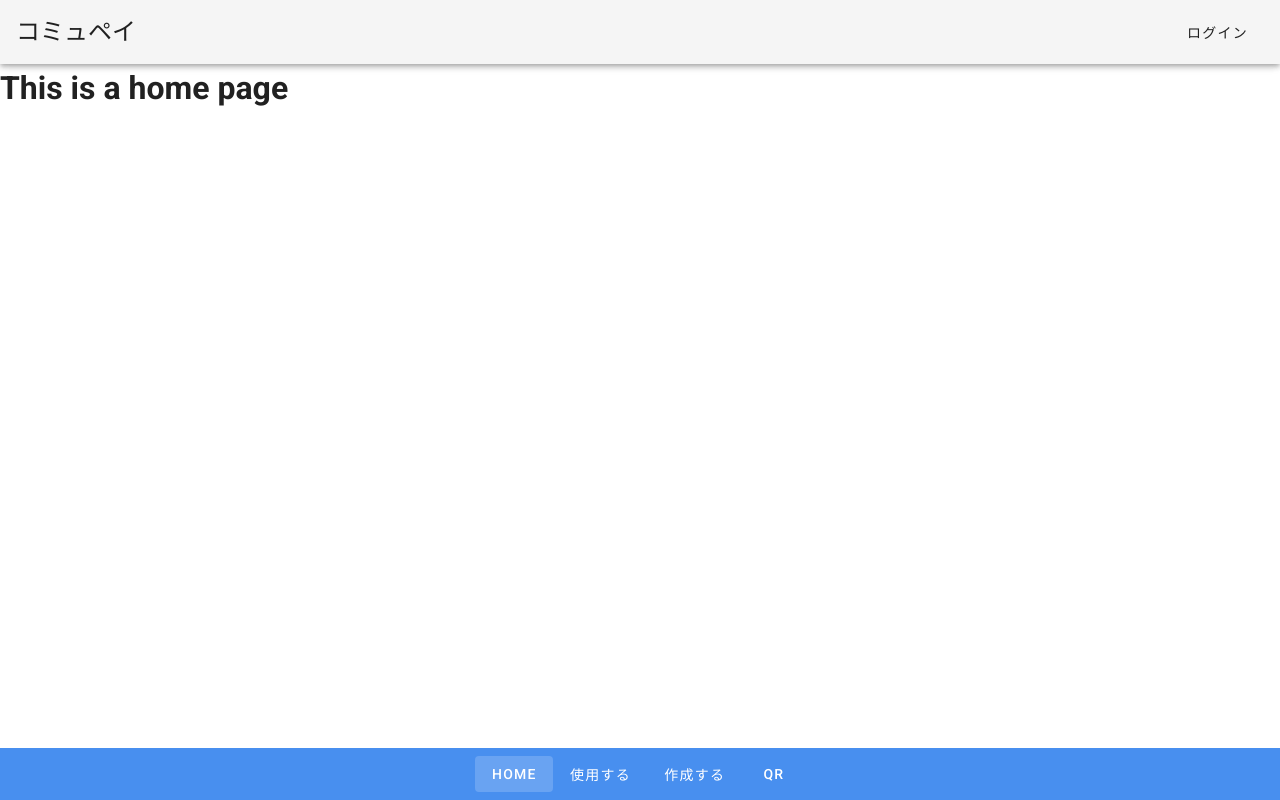
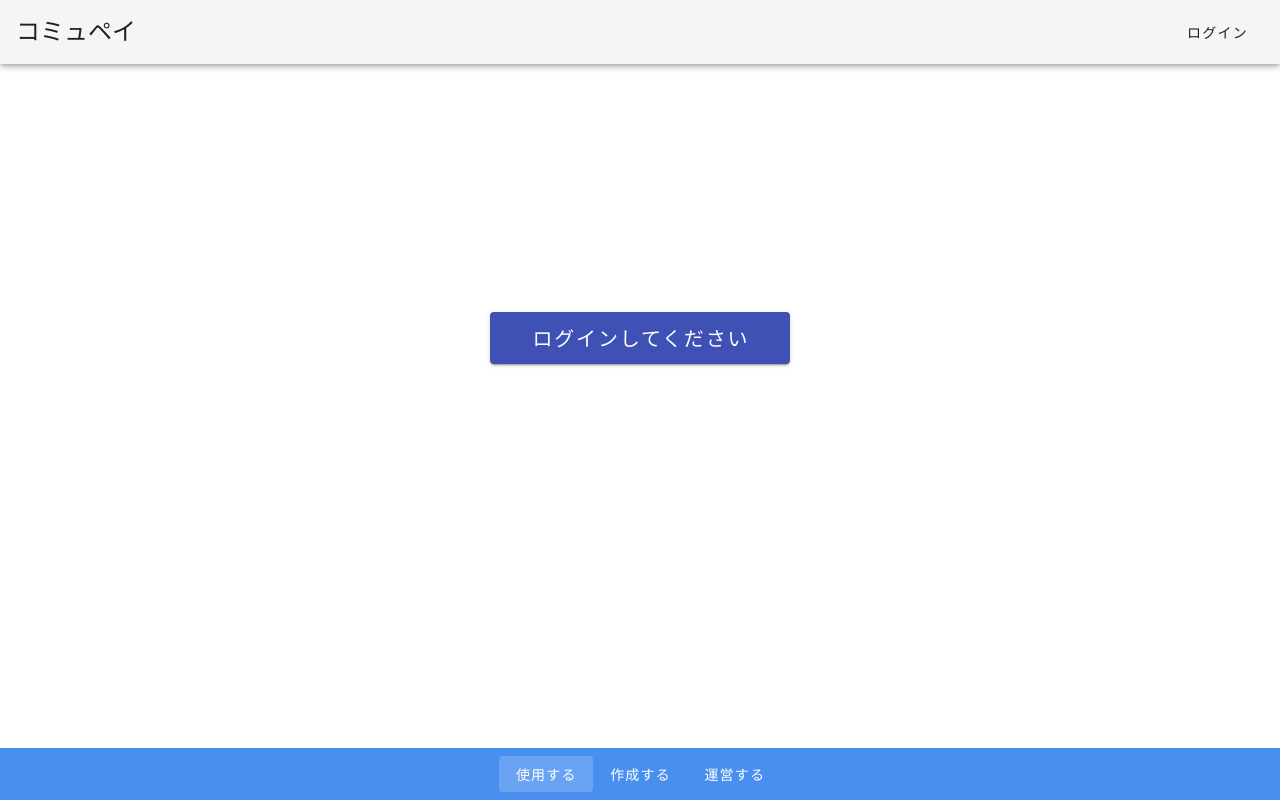
Before and after one commit to Futaba-Kosuke/community-pay, a Vue app: page / in a window 1280 px wide. Built offline with nearby package versions, Linux system fonts and the light colour scheme; no server answers.

Commit message:
[add] HOME.vueを無効化しました
完成してたら有効化するつもりでした。悲しみ

```diff
--- a/src/components/TransitionBar.vue
+++ b/src/components/TransitionBar.vue
@@ -3,9 +3,8 @@
     justify="center"
     no-gutters
   >
-    <v-btn to="/" text color="white" class="my-2" exact>HOME</v-btn>
-    <v-btn to="/use_coin" text color="white" class="my-2" exact>使用する</v-btn>
+    <v-btn to="/" text color="white" class="my-2" exact>使用する</v-btn>
     <v-btn to="/create_coin" text color="white" class="my-2" exact>作成する</v-btn>
-    <v-btn to="/qr_reader" text color="white" class="my-2" exact>QR</v-btn>
+    <v-btn to="/qr_reader" text color="white" class="my-2" exact>運営する</v-btn>
   </v-row>
 </template>
--- a/src/router.js
+++ b/src/router.js
@@ -1,6 +1,5 @@
 import Vue from 'vue'
 import Router from 'vue-router'
-import Home from './views/Home.vue'
 
 Vue.use(Router)
 
@@ -8,21 +7,21 @@ export default new Router({
   mode: 'history',
   base: process.env.BASE_URL,
   routes: [
+    // {
+    //   path: '/',
+    //   name: 'home',
+    //   component: Home
+    // },
+    // {
+    //   path: '/about',
+    //   name: 'about',
+    //   // route level code-splitting
+    //   // this generates a separate chunk (about.[hash].js) for this route
+    //   // which is lazy-loaded when the route is visited.
+    //   component: () => import(/* webpackChunkName: "about" */ './views/About.vue')
+    // },
     {
       path: '/',
-      name: 'home',
-      component: Home
-    },
-    {
-      path: '/about',
-      name: 'about',
-      // route level code-splitting
-      // this generates a separate chunk (about.[hash].js) for this route
-      // which is lazy-loaded when the route is visited.
-      component: () => import(/* webpackChunkName: "about" */ './views/About.vue')
-    },
-    {
-      path: '/use_coin',
       name: 'use_coin',
       component: () => import('./views/Use_coin.vue'),
     },
```
